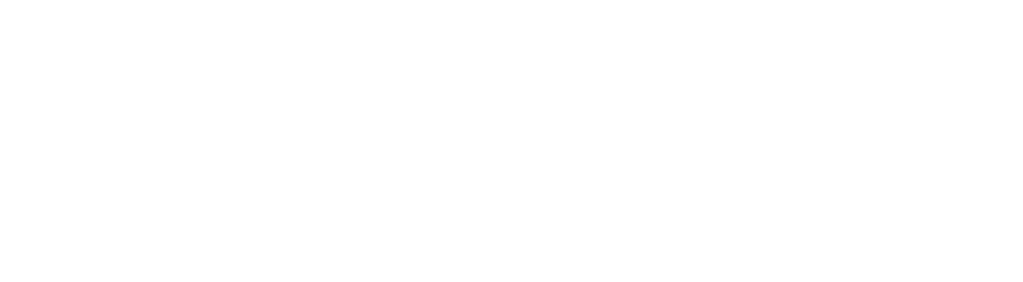
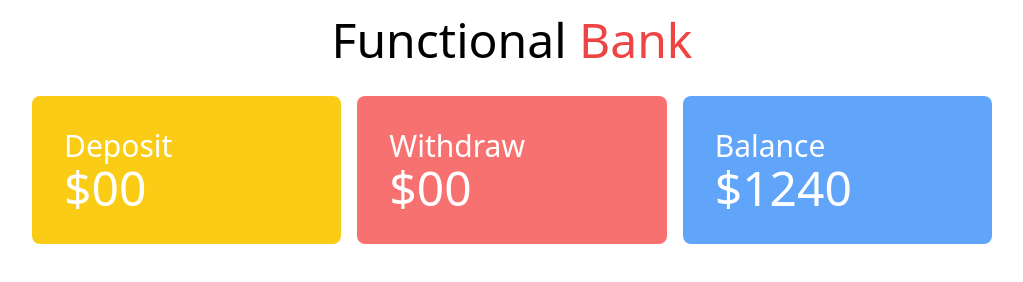
Before and after one commit to emiya-77/Functional-Bank, a plain HTML site: page index.html in a window 1280 px wide. Shown: the whole page, without its empty margins (128-1151 px from the left). Drawn offline with nearby package versions, Linux system fonts and the light colour scheme.

Commit message:
added tailwind link and deposit, withdraw, and balance html part

```diff
--- a/index.html
+++ b/index.html
@@ -3,7 +3,41 @@
 	<head>
 		<meta charset="UTF-8" />
 		<meta name="viewport" content="width=device-width, initial-scale=1.0" />
+		<script src="https://cdn.tailwindcss.com"></script>
 		<title>Functional Bank</title>
 	</head>
-	<body></body>
+	<body>
+		<header>
+			<h1 class="text-5xl text-center mt-4">
+				Functional <span class="text-red-500 font-medium">Bank</span>
+			</h1>
+		</header>
+		<main>
+			<!-- balance and transaction summary -->
+			<section class="mt-8">
+				<div class="grid grid-cols-3 gap-4 w-3/4 mx-auto text-white">
+					<div class="bg-yellow-400 p-8 rounded-lg">
+						<h4 class="text-3xl">Deposit</h4>
+						<h2 class="text-5xl font-medium">
+							$<span id="deposit-total">00</span>
+						</h2>
+					</div>
+					<div class="bg-red-400 p-8 rounded-lg">
+						<h4 class="text-3xl">Withdraw</h4>
+						<h2 class="text-5xl font-medium">
+							$<span id="withdraw-total">00</span>
+						</h2>
+					</div>
+					<div class="bg-blue-400 p-8 rounded-lg">
+						<h4 class="text-3xl">Balance</h4>
+						<h2 class="text-5xl font-medium">
+							$<span id="balance-total">1240</span>
+						</h2>
+					</div>
+				</div>
+			</section>
+
+			<!-- deposit and withdraw section -->
+		</main>
+	</body>
 </html>
--- /dev/null
+++ b/tailwind.config.js
@@ -0,0 +1,8 @@
+/** @type {import('tailwindcss').Config} */
+module.exports = {
+  content: ["./src/**/*.{html,js}"],
+  theme: {
+    extend: {},
+  },
+  plugins: [],
+}
```
